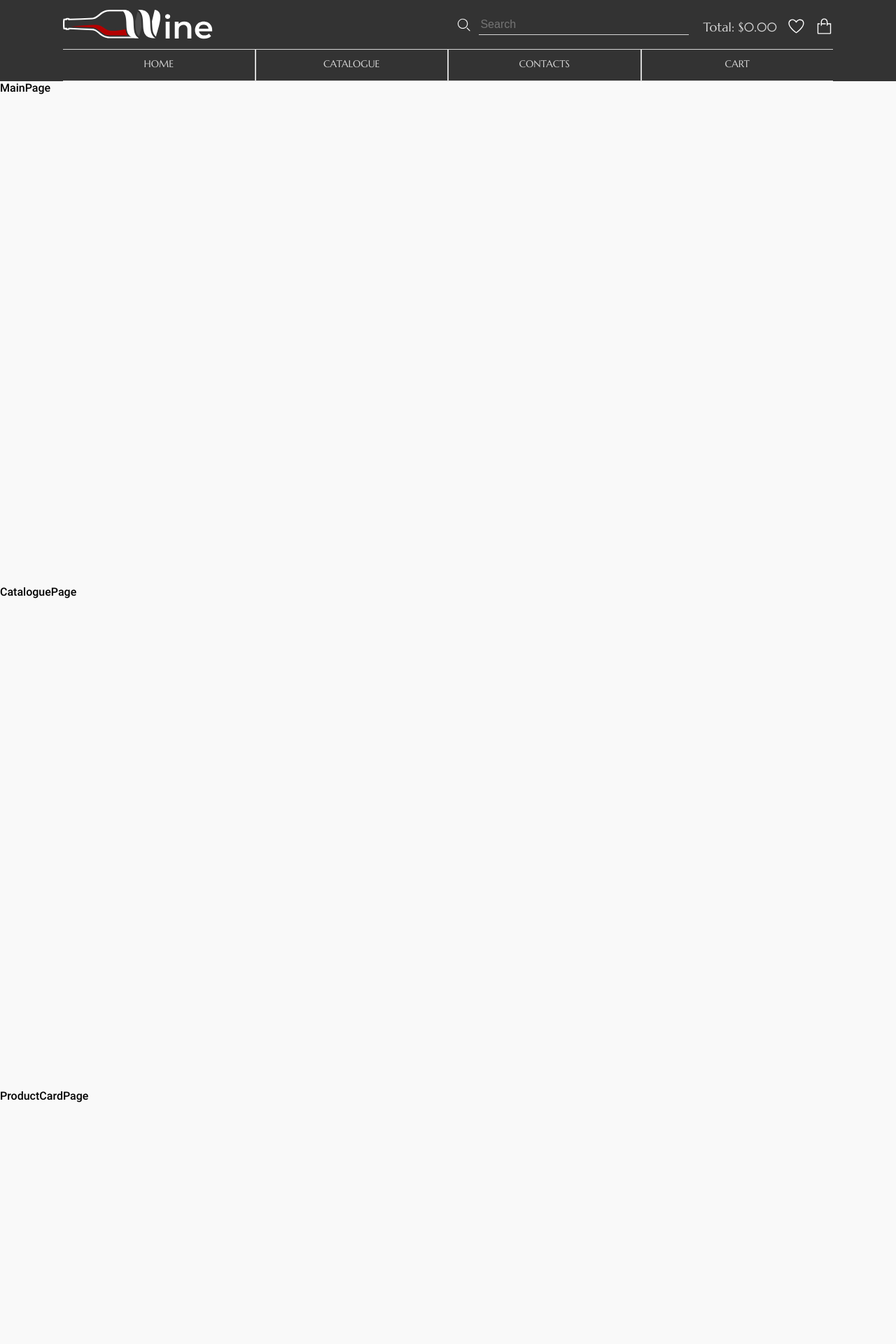
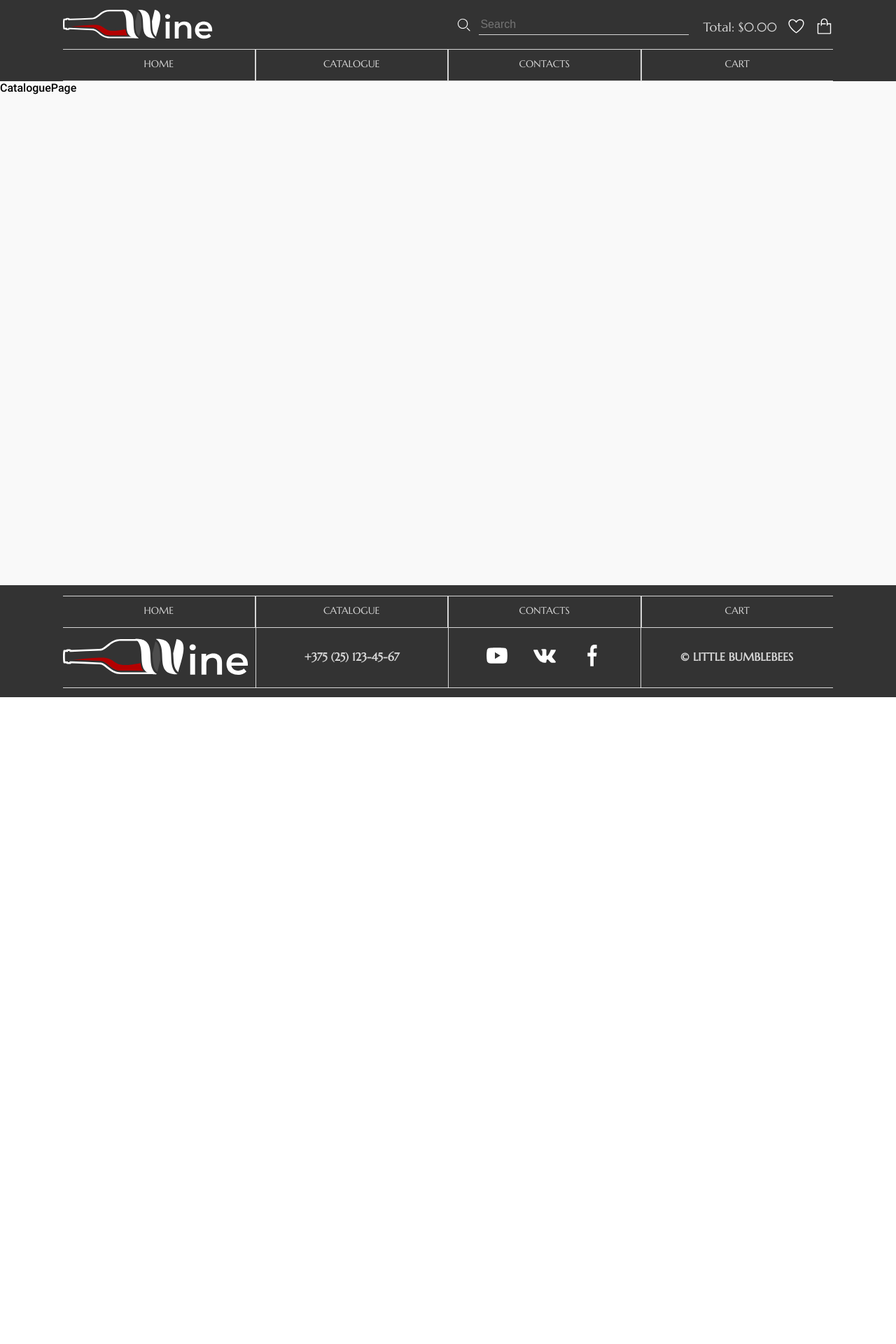
Before and after one commit to mitjasha/online-shop, a React (Create React App) app: page / in a window 1280 px wide. Shown: the top 1920 px of the page at 70% size. After the commit the page ends 996 px from the top, so only its background shows below. Built offline with nearby package versions, Linux system fonts and the light colour scheme.

Commit message:
fix: fix LF error and comment pages

```diff
--- a/src/App.tsx
+++ b/src/App.tsx
@@ -1,20 +1,20 @@
 import React from "react";
 import Header from "./containers/Header/Header";
 import Footer from "./containers/Footer/Footer";
-import MainPage from "./pages/MainPage/MainPage";
+// import MainPage from "./pages/MainPage/MainPage";
 import CataloguePage from "./pages/CataloguePage/CataloguePage";
-import ProductCardPage from "./pages/ProductCardPage/ProductCardPage";
-import CartPage from "./pages/CartPage/CartPage";
-import Page404 from "./pages/Page404/Page404";
+// import ProductCardPage from "./pages/ProductCardPage/ProductCardPage";
+// import CartPage from "./pages/CartPage/CartPage";
+// import Page404 from "./pages/Page404/Page404";
 
 const App: React.FC = () => (
   <div className="App">
     <Header />
-    <MainPage />
+    {/* <MainPage /> */}
     <CataloguePage />
-    <ProductCardPage />
+    {/* <ProductCardPage />
     <CartPage />
-    <Page404 />
+    <Page404 /> */}
     <Footer />
   </div>
 );
```
